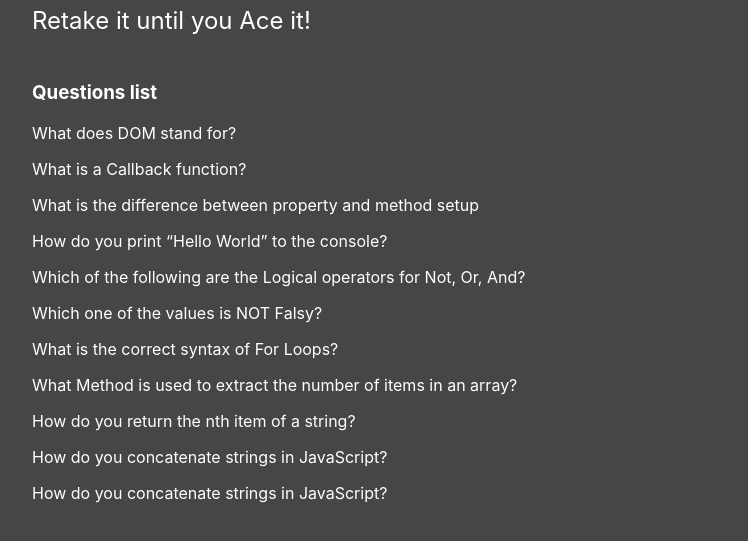
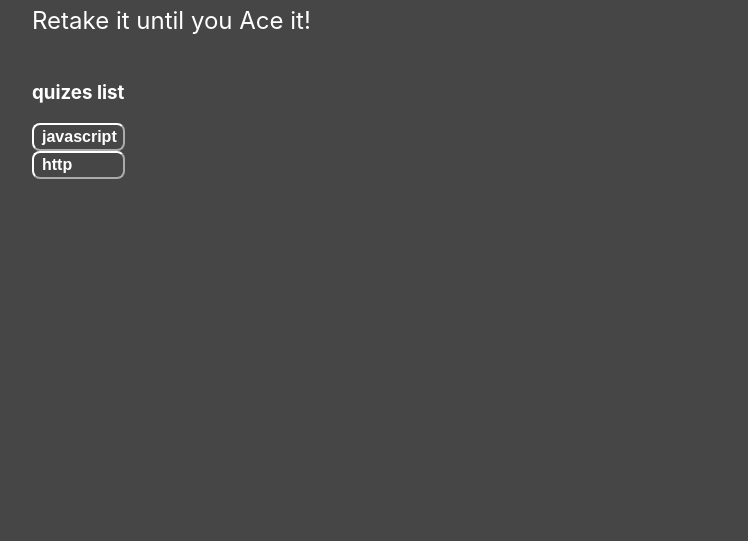
Before and after one commit to hcs847/quiz-nextjs, a Next.js app: page / in a window 1280 px wide. Shown: the part 211-752 px from the top of the page, without its empty margins (48-796 px from the left). Built offline with nearby package versions, Linux system fonts and the light colour scheme.

Commit message:
dynamically render questions by subject

```diff
--- /dev/null
+++ b/components/QuestionsList.js
@@ -0,0 +1,17 @@
+import Link from 'next/link';
+
+const QuestionsList = ({ quiz }) => {
+    console.log(quiz, 'from qustionList');
+    return (
+        <>
+            {quiz.questions.map(q => (
+                <div key={q.id}>
+
+                    {q.question}
+                </div>
+            ))}
+        </>
+    );
+}
+
+export default QuestionsList;
--- a/pages/api/questions/index.js
+++ /dev/null
@@ -1,5 +0,0 @@
-import { questions } from '/public/data';
-
-export default function handler(req, res) {
-    res.status(200).json(questions)
-}
--- a/pages/api/questions/[subject].js
+++ b/pages/api/quizes/[subject].js
@@ -1,8 +1,7 @@
-import { questions } from '/public/data';
+import { quizes } from '/public/data';
 
 export default function handler({ query: { subject } }, res) {
-    // res.status(200).json(questions)
-    const filtered = questions.filter(question => question.subject === subject);
+    const filtered = quizes.filter(question => question.subject === subject);
 
     if (filtered.length) {
         res.status(200).json(filtered)
--- /dev/null
+++ b/pages/api/quizes/index.js
@@ -0,0 +1,5 @@
+import { quizes } from '/public/data';
+
+export default function handler(req, res) {
+    res.status(200).json(quizes)
+}
--- a/pages/index.js
+++ b/pages/index.js
@@ -1,8 +1,16 @@
 import Head from 'next/head';
+import { useState } from 'react';
+import QuestionsList from '../components/QuestionsList';
 import { server } from '../config';
-// console.log(server);
+
 
 export default function Home({ quizes }) {
+  const [showQuestions, setShowQuestions] = useState({});
+  const toggleQuestions = (subject) => {
+    setShowQuestions({ ...showQuestions, [subject]: !showQuestions[subject] });
+    console.log(subject, showQuestions)
+  }
+
   return (
     < >
       <Head>
@@ -10,11 +18,16 @@ export default function Home({ quizes }) {
         <meta name='keywords' content='javascript quiz' />
       </Head>
       <div >
-        <h3>Questions list</h3>
+        <h3>quizes list</h3>
         {quizes.map(quiz => (
-          <div key={quiz.id}>
-
-            <p>{quiz.question}</p>
+          <div key={quiz.subject}>
+            <button type='button'
+              className='btn btn-modal'
+              onClick={() => toggleQuestions(quiz.subject)}
+            >{quiz.subject}</button>
+            <div className={showQuestions[quiz.subject] ? 'question' : 'hidden'}>
+              <QuestionsList quiz={quiz} />
+            </div>
           </div>
         ))}
 
@@ -24,8 +37,9 @@ export default function Home({ quizes }) {
 }
 
 export const getServerSideProps = async () => {
-  const res = await fetch(`${server}/api/questions`);
+  const res = await fetch(`${server}/api/quizes`);
   const quizes = await res.json();
+  // console.log('quizes', quizes);
 
   if (!quizes) {
     return {
@@ -36,20 +50,3 @@ export const getServerSideProps = async () => {
     props: { quizes }
   }
 }
-
-// export const getStaticPaths = async () => {
-//   const res = await fetch(`${server}/api/articles`)
-
-//   const articles = await res.json()
-
-//   const ids = articles.map((article) => article.id)
-//   const paths = ids.map((id) => ({ params: { id: id.toString() } }))
-
-//   return {
-//     paths,
-//     fallback: false,
-//   }
-// }
-
-
-// export default Quizes;
--- a/public/data.js
+++ b/public/data.js
@@ -1,5 +1,8 @@
-export const questions = [{
+export const quizes = [{
+
     subject: "javascript",
+    questions: [
+        {
             question: "What does DOM stand for? ",
             id: 1,
             answers: [{
@@ -14,7 +17,7 @@ export const questions = [{
             }]
         },
         {
-    subject: "javascript",
+
             question: "What is a Callback function? ",
             id: 2,
             answers: [{
@@ -30,7 +33,7 @@ export const questions = [{
             }]
         },
         {
-    subject: "javascript",
+
             question: "What is the difference between property and method setup",
             id: 3,
             answers: [{
@@ -45,7 +48,7 @@ export const questions = [{
             }]
         },
         {
-    subject: "javascript",
+
             question: "How do you print “Hello World” to the console? ",
             id: 4,
             answers: [{
@@ -60,7 +63,7 @@ export const questions = [{
             }]
         },
         {
-    subject: "javascript",
+
             question: "Which of the following are the Logical operators for Not, Or, And?",
             id: 5,
             answers: [{
@@ -75,7 +78,7 @@ export const questions = [{
             }]
         },
         {
-    subject: "javascript",
+
             question: "Which one of the values is NOT Falsy? ",
             id: 6,
             answers: [{
@@ -90,7 +93,7 @@ export const questions = [{
             }]
         },
         {
-    subject: "javascript",
+
             question: "What is the correct syntax of For Loops? ",
             id: 7,
             answers: [{
@@ -105,7 +108,7 @@ export const questions = [{
             }]
         },
         {
-    subject: "javascript",
+
             question: "What Method is used to extract the number of items in an array? ",
             id: 8,
             answers: [{
@@ -120,7 +123,7 @@ export const questions = [{
             }]
         },
         {
-    subject: "javascript",
+
             question: "How do you return the nth item of a string? ",
             id: 9,
             answers: [{
@@ -136,7 +139,7 @@ export const questions = [{
         },
 
         {
-    subject: "javascript",
+
             question: "How do you concatenate strings in JavaScript? ",
             id: 10,
             answers: [{
@@ -150,8 +153,13 @@ export const questions = [{
                 correct: false
             }]
         },
+    ]
+},
 {
     subject: "http",
+    questions: [
+
+        {
             question: "How do you concatenate strings in JavaScript? ",
             id: 11,
             answers: [{
@@ -160,4 +168,7 @@ export const questions = [{
 
             }]
         }
+    ]
+
+}
 ];
--- a/styles/globals.css
+++ b/styles/globals.css
@@ -5,12 +5,10 @@ body {
   font-family: -apple-system, BlinkMacSystemFont, Segoe UI, Roboto, Oxygen,
     Ubuntu, Cantarell, Fira Sans, Droid Sans, Helvetica Neue, sans-serif;
   background-color: rgb(70, 70, 70);
-  /* background-image: url('/quiz-transp.gif');
-  background-repeat: no-repeat;
-  background-size: 35%;
-  background-position-y: 15vh;
-  background-position-x:55vw; */
   color: white;
+}
+* {
+  box-sizing: border-box;
 }
 
 a {
@@ -37,6 +35,27 @@ a {
 .fx-col {
   flex-direction: column;
 }
-* {
-  box-sizing: border-box;
+
+.hidden {
+  display: none;
 }
+
+.btn {
+  background-color: rgb(34, 33, 33);
+  border-color: white;
+  cursor: pointer;
+  border-radius: 0.6rem;
+  width: 100%;
+  color: white;
+  font-size: 1rem;
+  line-height: 1.375rem;
+  min-height: 1.6rem;
+}
+
+.btn-modal{
+  background-color: var(--light-gray);
+  border-radius: 0.5rem;
+  font-weight:bolder ;
+  text-align: left;
+  padding-left: 0.5em;
+}
```
Also changed, not shown: pages/quiz/[subject]/index.js (added, +39 -0 lines). Lines whose indentation alone changed are shown as unchanged.
